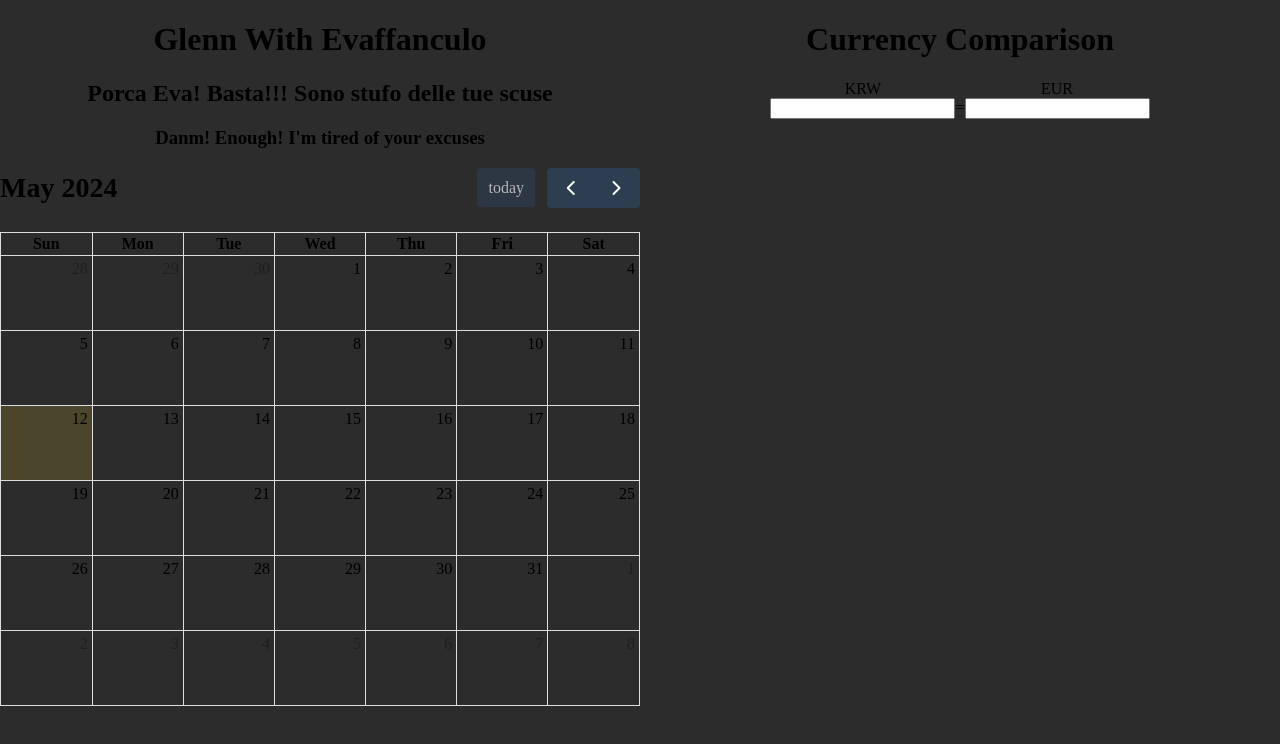
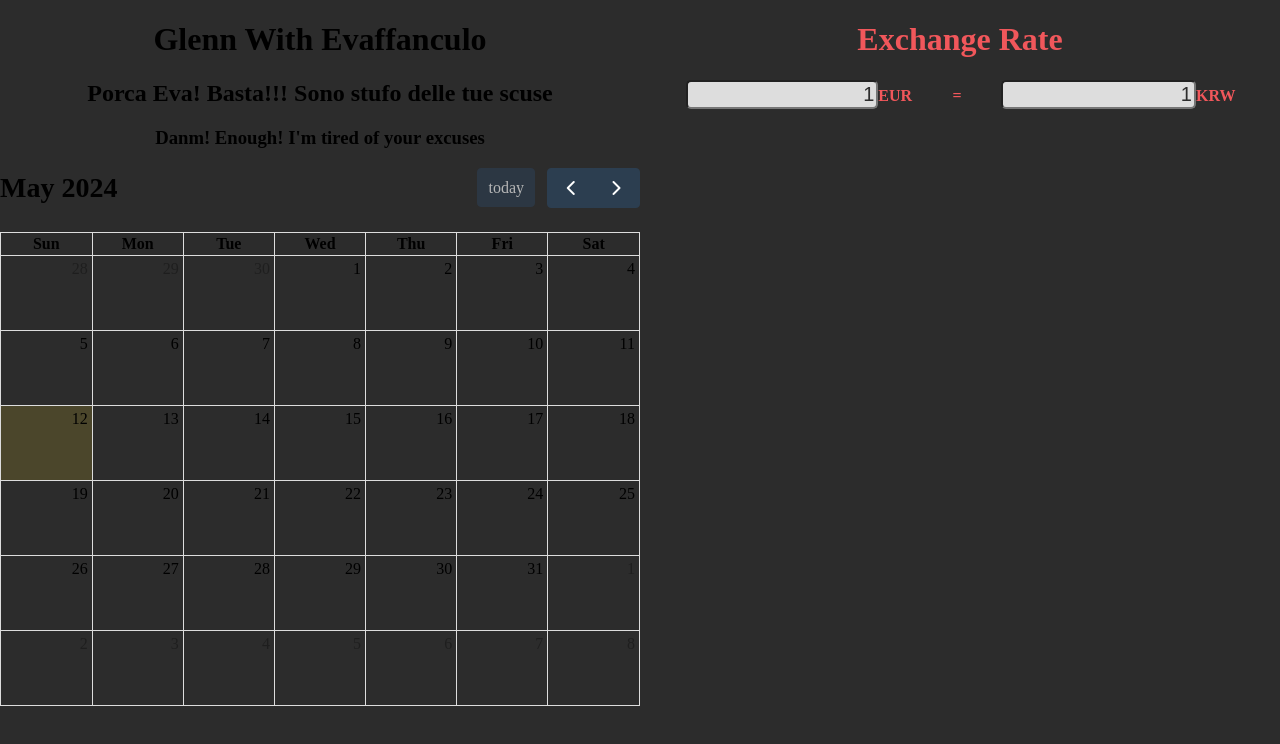
Before and after one commit to ahnGlenn/schedule, a React (Create React App) app in the folder src/front/: page /MainPage in a window 1280 px wide. Shown: the top 744 px of the page. Built offline with nearby package versions, Linux system fonts and the light colour scheme; no server answers.

Commit message:
dev : css & clean code

```diff
--- a/src/front/src/components/Currency/Currency.jsx
+++ b/src/front/src/components/Currency/Currency.jsx
@@ -8,8 +8,8 @@ function Currency() {
     // 변수 지정
     // -----------------------------
     const [data, setData] = useState([]);
-    const [KOR, setKor] = useState([]);
-    const [EUR, setEur] = useState([]);
+    const [KOR, setKor] = useState(1);
+    const [EUR, setEur] = useState(1);
 
     // -----------------------------
     // 환율 데이터 가져오기 api
@@ -19,15 +19,12 @@ function Currency() {
             try {
                 const response = await fetch('http://localhost:8080/api/currency'); // Java 백엔드의 API URL
                 const result = await response.json();
-                setData(result);
 
                 result.forEach(item =>{
-                    // alert(item.dealBasR);
-                    // (item.curUnit == "KOR")? setKor(item.dealBasR):setEur(item.dealBasR);
                     if(item.curUnit == "EUR"){
-                        setEur(item.dealBasR);
+                        setEur(parseInt(item.dealBasR.replace(/,/g, '')));
                     }else{
-                        setKor(item.dealBasR);
+                        setKor(parseInt(item.dealBasR.replace(/,/g, '')));
                     }
                 });
             } catch (error) {
@@ -40,33 +37,70 @@ function Currency() {
     // -----------------------------
     // 환율 계산 로직
     // -----------------------------
-    const curCal = () =>{
-        alert("here");
+    const curCal = (e, msg) =>{
+        if(msg == "KRW"){
+            const numVal1 = parseInt(e.target.value);
+            const numVal2 = EUR;
+            setKor(numVal1);
+            setEur( numVal1 / numVal2);
+        }else{
+            const numVal1 = parseInt(e.target.value);
+            const numVal2 = KOR;
+            setEur(numVal1);
+            setKor( numVal1 * numVal2);
+        }
+
+       /* // 기준 환율
+        const dealBasR = EUR;
+
+        // 원화를 유로로 변환하는 함수
+        function krwToEur(krw) {
+            return krw / dealBasR;
+        }
+
+        // 유로를 원화로 변환하는 함수
+        function eurToKrw(eur) {
+            return eur * dealBasR;
+        }
+
+        // 예제: 1원일 때 유로로 변환
+        const krwAmount = 1;
+        const eurAmount = krwToEur(krwAmount);
+        console.log(`${krwAmount} 원은 약 ${eurAmount.toFixed(5)} 유로입니다.`);
+
+// 예제: 1유로일 때 원화로 변환
+        const eurAmountExample = 1;
+        const krwAmountExample = eurToKrw(eurAmountExample);
+        console.log(`${eurAmountExample} 유로는 약 ${krwAmountExample.toFixed(2)} 원입니다.`);*/
+
     }
 
     return (
         <div>
-            <div>
-                <div><h1>Currency Comparison</h1></div>
+            <div className="currencyTittle">
+                <div><h1>Exchange Rate</h1></div>
             </div>
             <div>
-                <div class="excr_box" style={{display: "inline-block"}}>
-                    <div class="slc_box _select_wrap">
-                        <span class="flag _flag krw"></span>
-                        <span class="nt_eng _code">KRW</span></div>
-                    <div class="num">
-                        <input  id="num" type="text" maxLength="" value={KOR} className="_input" />
+                <div className="excr_box" style={{display: "inline-block"}}>
+                    <div className="slc_box _select_wrap">
+                        <span className="flag _flag krw"></span>
+                    </div>
+                    <div className="num">
+                        <input onChange={(e) => curCal(e, 'EUR')} id="num" type="text" maxLength="" value={EUR} className="_input"/>
+                        <span className="codeNm">EUR</span>
                     </div>
                 </div>
-                <div class="excr_eq" style={{display: "inline-block"}}><span>=</span></div>
-                <div class="excr_box" style={{display: "inline-block"}}>
-                    <div class="slc_box _select_wrap">
-                        <span class="flag _flag krw"></span>
-                        <span class="nt_eng _code">EUR</span></div>
-                    <div class="num">
-                        <input onChange="curCal(this, '');" id="num" type="text" maxLength="" value={EUR} className="_input" />
+                <div className="excr_eq"><span>=</span></div>
+                <div className="excr_box" style={{display: "inline-block"}}>
+                    <div className="slc_box _select_wrap">
+                        <span className="flag _flag krw"></span>
+                    </div>
+                    <div className="num">
+                        <input onChange={(e) => curCal(e, 'KRW')} id="num" type="text" maxLength="" value={KOR} className="_input"/>
+                        <span className="codeNm">KRW</span>
                     </div>
                 </div>
+
             </div>
         </div>
     );
--- a/src/front/src/pages/Login/LoginPage.css
+++ b/src/front/src/pages/Login/LoginPage.css
@@ -93,3 +93,29 @@ body {
     height:0px;
     opacity:0;
 }
+
+
+
+/* ----------------------------------- Exchange Rate Component CSS ----------------------------------- */
+.currencyTittle{
+    color:#f1575b;
+}
+.codeNm{
+    color:#f1575b;
+    font-weight: bolder;
+}
+._input{
+    color:#2c2c2c;
+    font-size: 20px;
+    background-color: #ddd;
+    width: 60%;
+    border-radius:5px;
+    text-align: right;
+}
+.excr_eq{ font-weight: bolder; color:#f1575b; display: inline-block; }
+
+
+
+
+
+/* ----------------------------------- Currency CSS ----------------------------------- */
```
Also changed, not shown: 1 other file (tests, documents, lock files or other folders).
